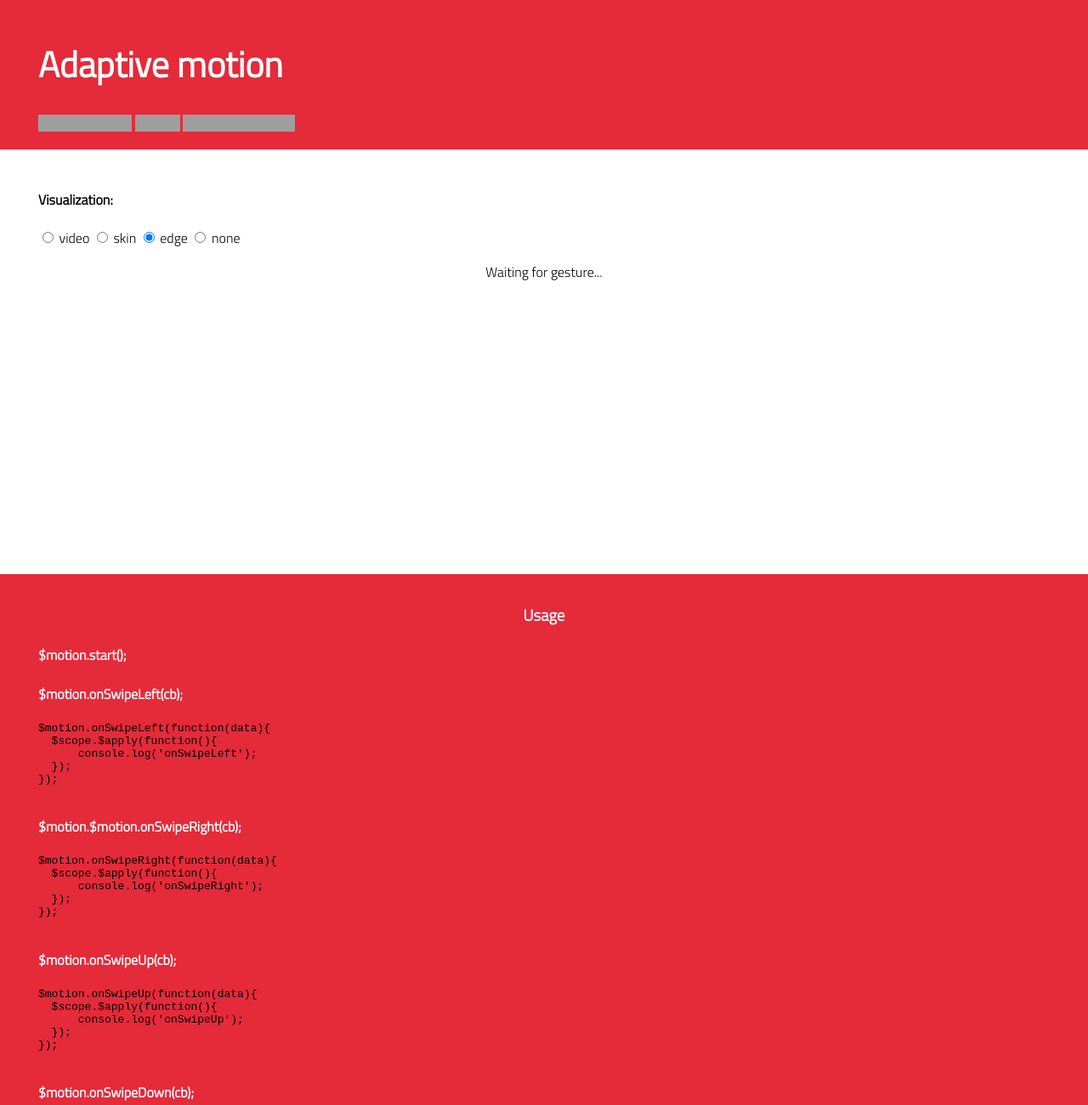
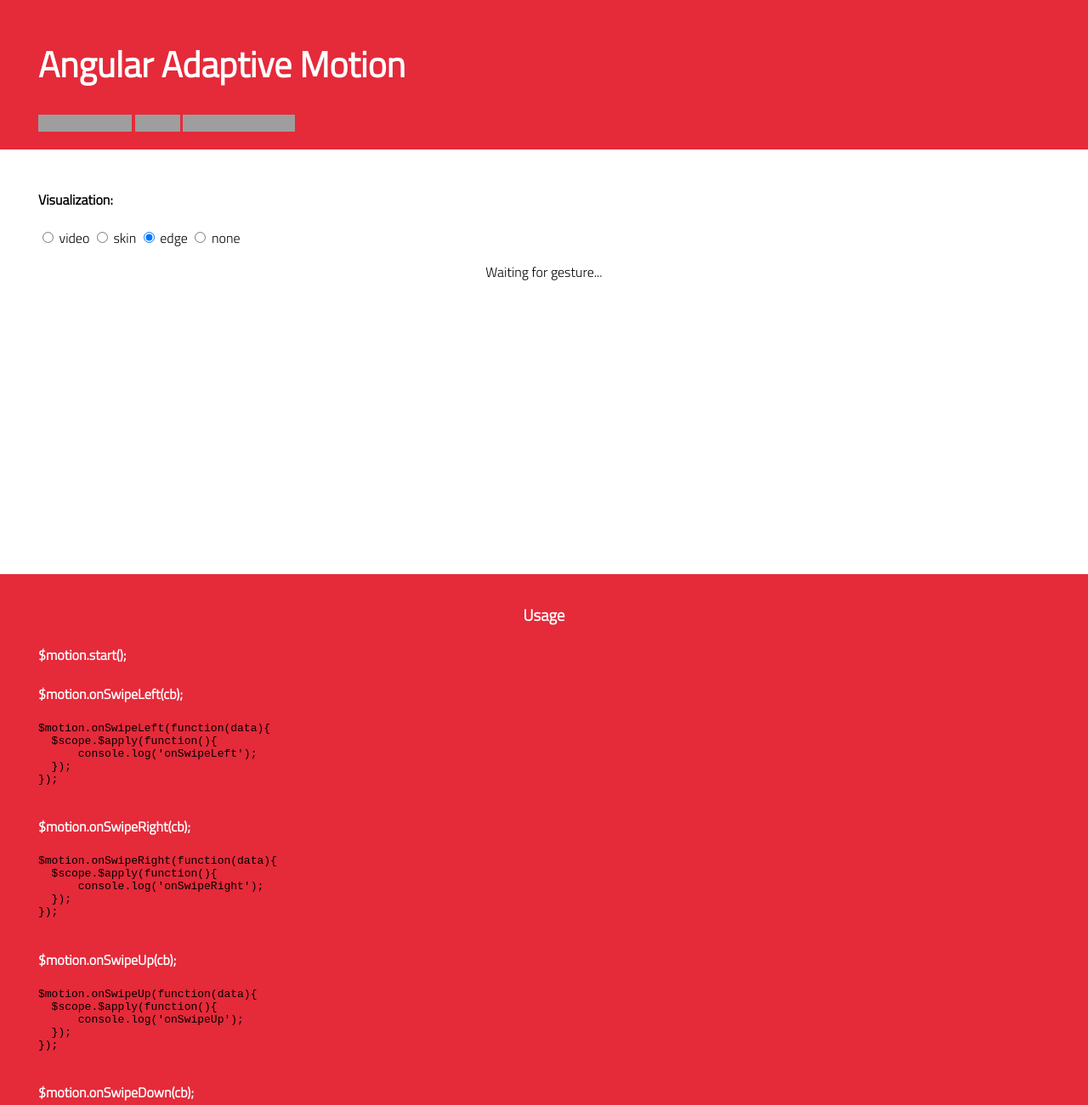
Before and after one commit to janantala/angular-adaptive-motion, a website: page demo/index.html in a window 1280 px wide. Shown: the top 1301 px of the page at 85% size. Drawn offline with nearby package versions, Linux system fonts and the light colour scheme; some packages are replaced by stand-ins of ours; grey boxes are pictures that could not be loaded.

Commit message:
change title

```diff
--- a/demo/index.html
+++ b/demo/index.html
@@ -99,7 +99,7 @@
 
     <div class="header">
       <div class="container">
-        <h1 class="center title">Adaptive motion</h1>
+        <h1 class="center title">Angular Adaptive Motion</h1>
 
         <iframe src="http://ghbtns.com/github-btn.html?user=angular-adaptive&repo=adaptive-motion&type=watch&count=true"
   allowtransparency="true" frameborder="0" scrolling="0" width="110" height="20"></iframe>
@@ -153,7 +153,7 @@
 });
         </pre>
 
-        <h4 class="white">$motion.$motion.onSwipeRight(cb);</h4>
+        <h4 class="white">$motion.onSwipeRight(cb);</h4>
 
         <pre>
 $motion.onSwipeRight(function(data){
```
